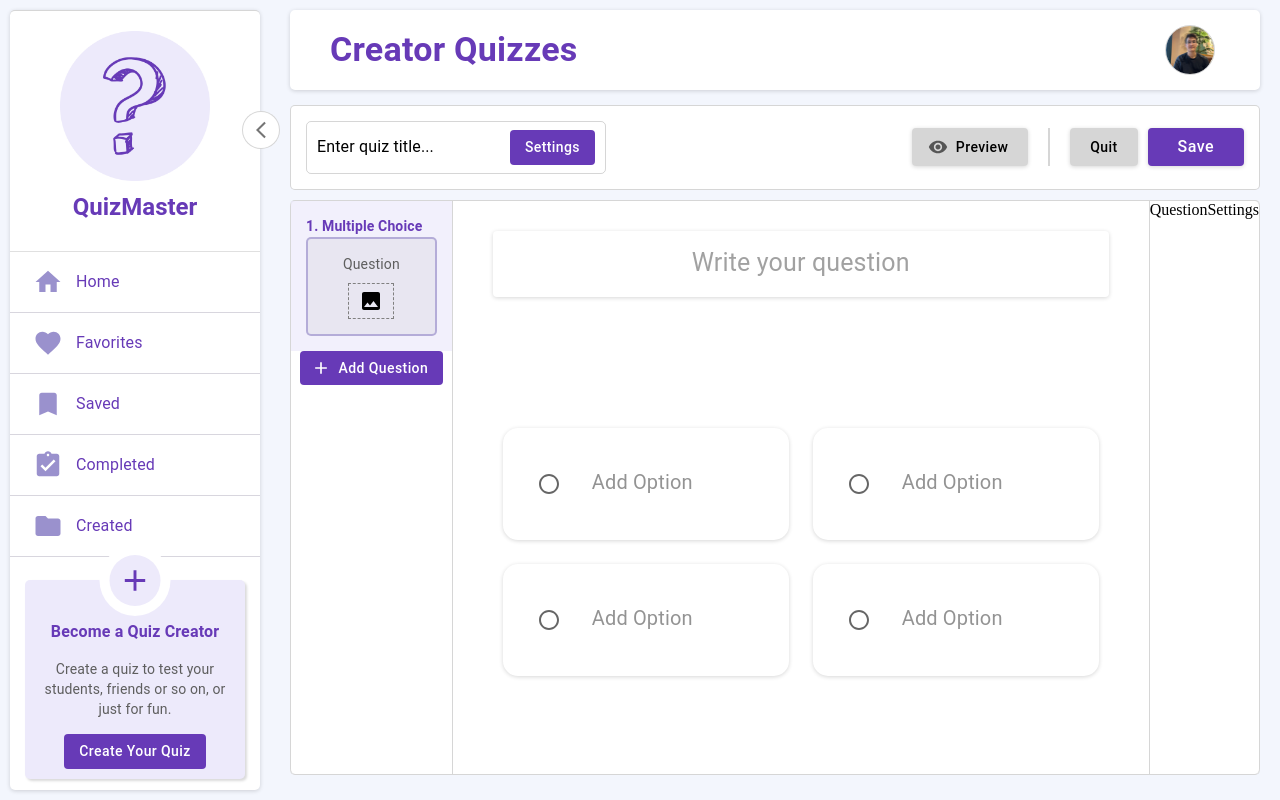
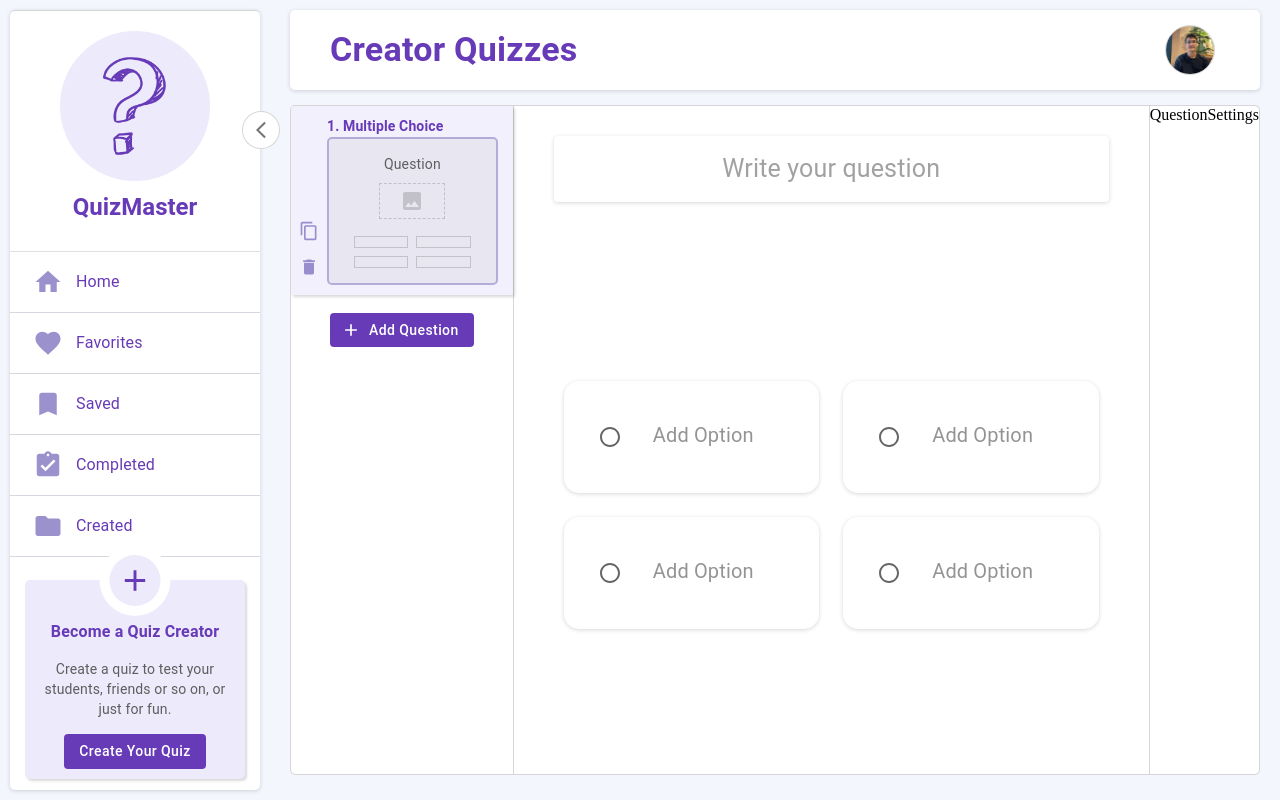
Before and after one commit to GoktugSulun/QuizMaster, a React (Vite) app in the folder frontend/: page /creator/1 in a window 1280 px wide. Built offline with nearby package versions, Linux system fonts and the light colour scheme; sample sign-in values are in the browser's storage.

Commit message:
Fix style

```diff
--- a/frontend/src/Core/Inputs/TextInput.tsx
+++ b/frontend/src/Core/Inputs/TextInput.tsx
@@ -1,5 +1,5 @@
 import { FormControl, FormHelperText, InputLabel, OutlinedInput } from '@mui/material';
-import { type FieldValues, type FieldPath, useController, useFormContext } from 'react-hook-form';
+import { type FieldValues, type FieldPath, useController } from 'react-hook-form';
 import ErrorIcon from '@mui/icons-material/Error';
 import { TextInputType } from '../Models';
 
--- a/frontend/src/Pages/Creator/Components/Slides/Components/Slide.tsx
+++ b/frontend/src/Pages/Creator/Components/Slides/Components/Slide.tsx
@@ -1,8 +1,11 @@
-import { Stack, Typography, useTheme } from '@mui/material';
+import { Box, Grid, IconButton, Stack, Typography, useTheme } from '@mui/material';
 import * as S from '../../../Style/Creator.style';
 import ImageIcon from '@mui/icons-material/Image';
 import { type QuestionType } from '@/Pages/Creator/Model/Creator.model';
 import { useFormContext } from 'react-hook-form';
+import DeleteIcon from '@mui/icons-material/Delete';
+import DuplicateIcon from '@mui/icons-material/ContentCopy';
+import { CustomTooltip } from '@/Components/Tooltip';
 
 type SliceProps = {
    index: number;
@@ -19,7 +22,30 @@ const Slide = (props: SliceProps) => {
    };
 
    return (
-      <S.Slide onClick={setActiveSlideHandler} $isActive={isActive}>
+      <S.Slide
+         onClick={setActiveSlideHandler}
+         $isActive={isActive}
+         flexDirection="row"
+      >
+         <Stack alignSelf="flex-end">
+            <CustomTooltip title="Duplicate" arrow placement="left">
+               <IconButton sx={{ '&:hover .MuiSvgIcon-root': { color: theme.palette.primary.main } }}>
+                  <DuplicateIcon
+                     fontSize="small"
+                     sx={{ color: theme.palette.custom.main }}
+                  />
+               </IconButton>
+            </CustomTooltip>
+            <CustomTooltip title="Delete" arrow placement="left">
+               <IconButton sx={{ '&:hover .MuiSvgIcon-root': { color: theme.palette.primary.main } }}>
+                  <DeleteIcon
+                     fontSize="small"
+                     sx={{ color: theme.palette.custom.main }}
+                  />
+               </IconButton>
+            </CustomTooltip>
+         </Stack>
+         <Box flex={1}>
             <Typography
                fontSize={14}
                paragraph
@@ -29,7 +55,7 @@ const Slide = (props: SliceProps) => {
             </Typography>
             <Stack
                className="slide"
-            padding="15px 35px"
+               padding="15px 25px"
                borderRadius="5px"
                alignItems="center"
                bgcolor="rgb(150 147 147 / 10%)"
@@ -40,18 +66,26 @@ const Slide = (props: SliceProps) => {
                   fontSize={14}
                   paragraph
                   textAlign="center"
+                  padding="0 30px"
                >
                   Question
                </Typography>
                <Stack
-               border="1px dashed grey"
+                  border={`1px dashed ${theme.palette.secondary.light}`}
                   justifyContent="center"
                   alignItems="center"
-               padding="5px 10px"
+                  padding="5px 20px"
                >
-               <ImageIcon />
+                  <ImageIcon sx={{ color: theme.palette.secondary.light }} />
                </Stack>
+               <Grid container spacing={1} marginTop="1px">
+                  <Grid item xs={6}> <Box padding="5px" border={`1px solid ${theme.palette.secondary.light}`} /> </Grid>
+                  <Grid item xs={6}> <Box padding="5px" border={`1px solid ${theme.palette.secondary.light}`} /> </Grid>
+                  <Grid item xs={6}> <Box padding="5px" border={`1px solid ${theme.palette.secondary.light}`} /> </Grid>
+                  <Grid item xs={6}> <Box padding="5px" border={`1px solid ${theme.palette.secondary.light}`} /> </Grid>
+               </Grid>
             </Stack>
+         </Box>
       </S.Slide>
    )
 }
--- a/frontend/src/Pages/Creator/Components/Slides/Slides.tsx
+++ b/frontend/src/Pages/Creator/Components/Slides/Slides.tsx
@@ -1,7 +1,7 @@
 import { useFieldArray, useFormContext } from 'react-hook-form';
 import * as S from '../../Style/Creator.style';
 import Slide from './Components/Slide';
-import { Button, Stack } from '@mui/material';
+import { Box, Button, Stack } from '@mui/material';
 import AddIcon from '@mui/icons-material/Add';
 import { QuestionType } from '../../Model/Creator.model';
 
@@ -20,7 +20,14 @@ const Slides = () => {
    };
 
    return (
+      // 80px: header, 30px: 15+15 padding for parent, 20px: 10+10 padding for root
       <S.Slides>
+         <Box
+            maxHeight="calc(100vh - 80px - 30px - 20px - 65px)"
+            overflow="auto"
+            sx={{ "::-webkit-scrollbar": { width: "5px" } }}
+            boxShadow= "rgba(0, 0, 0, 0.15) 1.95px 1.95px 2.6px"
+         >
             {questions.fields.map((field, index) => (
                <Slide
                   key={field.id}
@@ -28,7 +35,13 @@ const Slides = () => {
                   index={index}
                />
             ))}
-         <Stack alignItems="center">
+         </Box>
+         <Stack
+            alignItems="center"
+            justifyContent="center"
+            marginTop="10px"
+            height="50px"
+         >
             <Button onClick={addQuestionHandler} startIcon={<AddIcon />}> Add Question </Button>
          </Stack>
       </S.Slides>
--- a/frontend/src/Pages/Creator/Creator.tsx
+++ b/frontend/src/Pages/Creator/Creator.tsx
@@ -3,7 +3,6 @@ import { Question } from './Components/Question';
 import { QuestionSettings } from './Components/QuestionSettings';
 import { Slides } from './Components/Slides';
 import * as S from './Style/Creator.style';
-import { CreatorHeader } from './Components/CreatorHeader';
 import { FormProvider, useForm, useWatch } from 'react-hook-form';
 import { type QuestionType } from './Model/Creator.model';
 
@@ -23,7 +22,7 @@ const defaultValues: DefaultValuesType = (
   }
 );
 
-const CreateQuiz = () => {
+const Creator = () => {
   const theme = useTheme();
   const form = useForm({ defaultValues });
 
@@ -35,11 +34,10 @@ const CreateQuiz = () => {
 
   return (
     <FormProvider {...form}>
-      <S.CreateQuiz>
-        <CreatorHeader />
+      <S.Creator>
         <Stack
           flexDirection="row"
-          flex={1}
+          height="100%"
           borderTop={`1px solid ${theme.palette.secondary.light}`}
           borderBottom={`1px solid ${theme.palette.secondary.light}`}
           borderRadius="5px"
@@ -49,9 +47,9 @@ const CreateQuiz = () => {
           <Question />
           <QuestionSettings />
         </Stack>
-      </S.CreateQuiz>
+      </S.Creator>
     </FormProvider>
   )
 }
 
-export default CreateQuiz;
+export default Creator;
--- a/frontend/src/Pages/Creator/Style/Creator.style.ts
+++ b/frontend/src/Pages/Creator/Style/Creator.style.ts
@@ -1,12 +1,10 @@
 import { PageWrapper } from "@/Core/Layout";
-import { Box, Button, Stack, alpha, styled } from "@mui/material";
+import { Button, Stack, alpha, styled } from "@mui/material";
 import { shouldForwardProp } from "@/Core/Utils";
 
-export const CreateQuiz = styled(PageWrapper)({
-   display: "flex",
-   flexDirection: "column",
+export const Creator = styled(PageWrapper)({
    gap: 10,
-   padding: "15px 0"
+   padding: "15px 0",
 });
 
 
@@ -26,8 +24,8 @@ export const Slides = styled(Stack)(({ theme }) => ({
    borderRadius: "5px 0 0 5px",
 }));
 
-export const Slide = styled(Box, { shouldForwardProp })<{ $isActive: boolean; }>(({ theme, $isActive }) => ({
-   padding: "15px",
+export const Slide = styled(Stack, { shouldForwardProp })<{ $isActive: boolean; }>(({ theme, $isActive }) => ({
+   padding: "10px 15px 10px 0",
    backgroundColor: $isActive ? alpha(theme.palette.custom.light, .7) : 'initial',
    cursor: "pointer",
    '& .MuiStack-root.slide': {
@@ -35,7 +33,19 @@ export const Slide = styled(Box, { shouldForwardProp })<{ $isActive: boolean; }>
    },
    '&:hover .MuiStack-root.slide': {
       border: `2px solid ${$isActive ? alpha(theme.palette.custom.main, .5) : theme.palette.secondary.light}`
-   }
+   },
+   // animation: "zoom-in-zoom-out 1s ease 1",
+   // '@keyframes zoom-in-zoom-out': {
+   //    '0%': {
+   //      transform: 'scale(1)'
+   //    },
+   //    '50%': {
+   //      transform: 'scale(1.1)'
+   //    },
+   //    '100%': {
+   //      transform: 'scale(1)'
+   //    }
+   //  }
 }));
 
 export const Question = styled(Stack)(({ theme }) => ({
```
Lines whose indentation alone changed are shown as unchanged.
